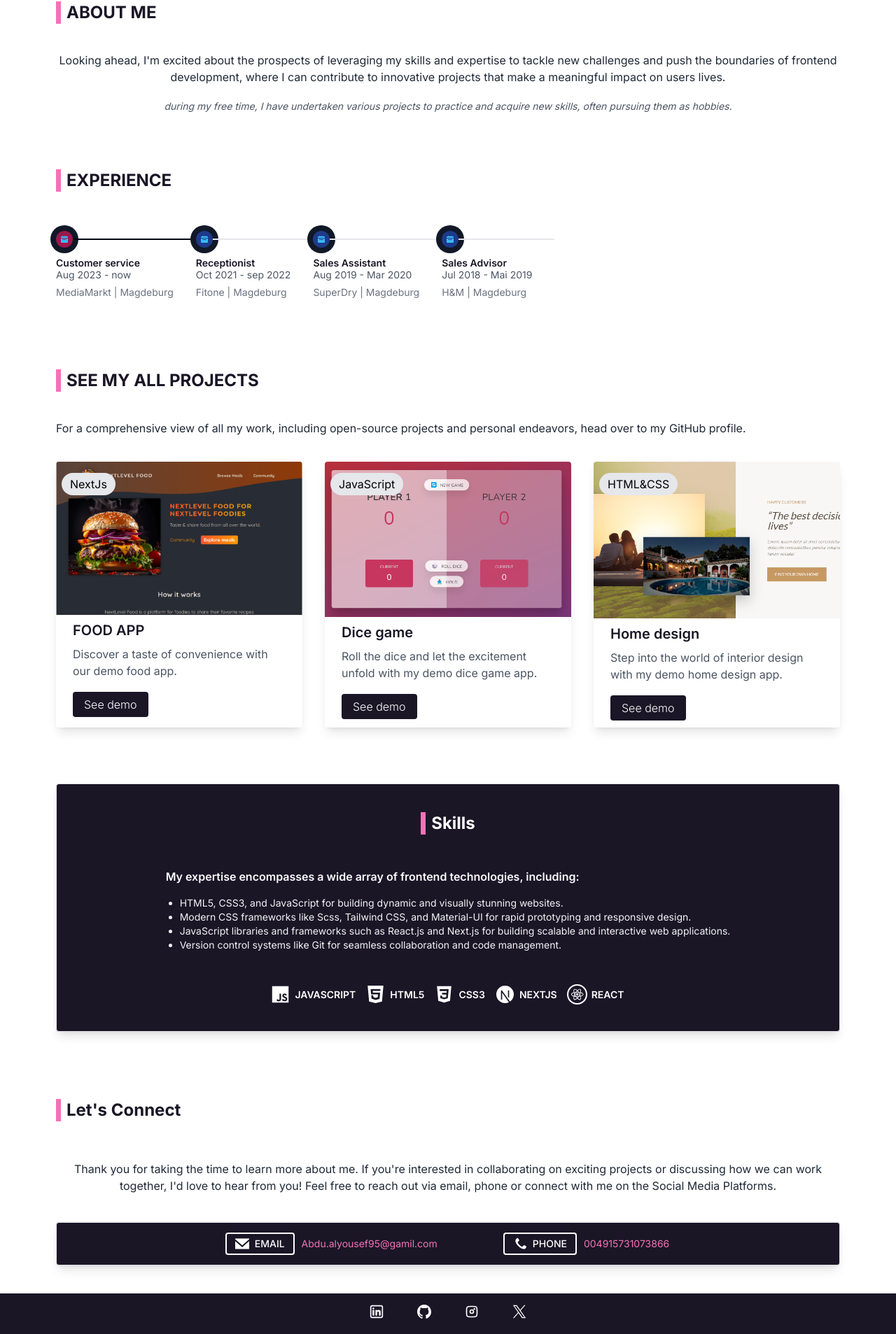
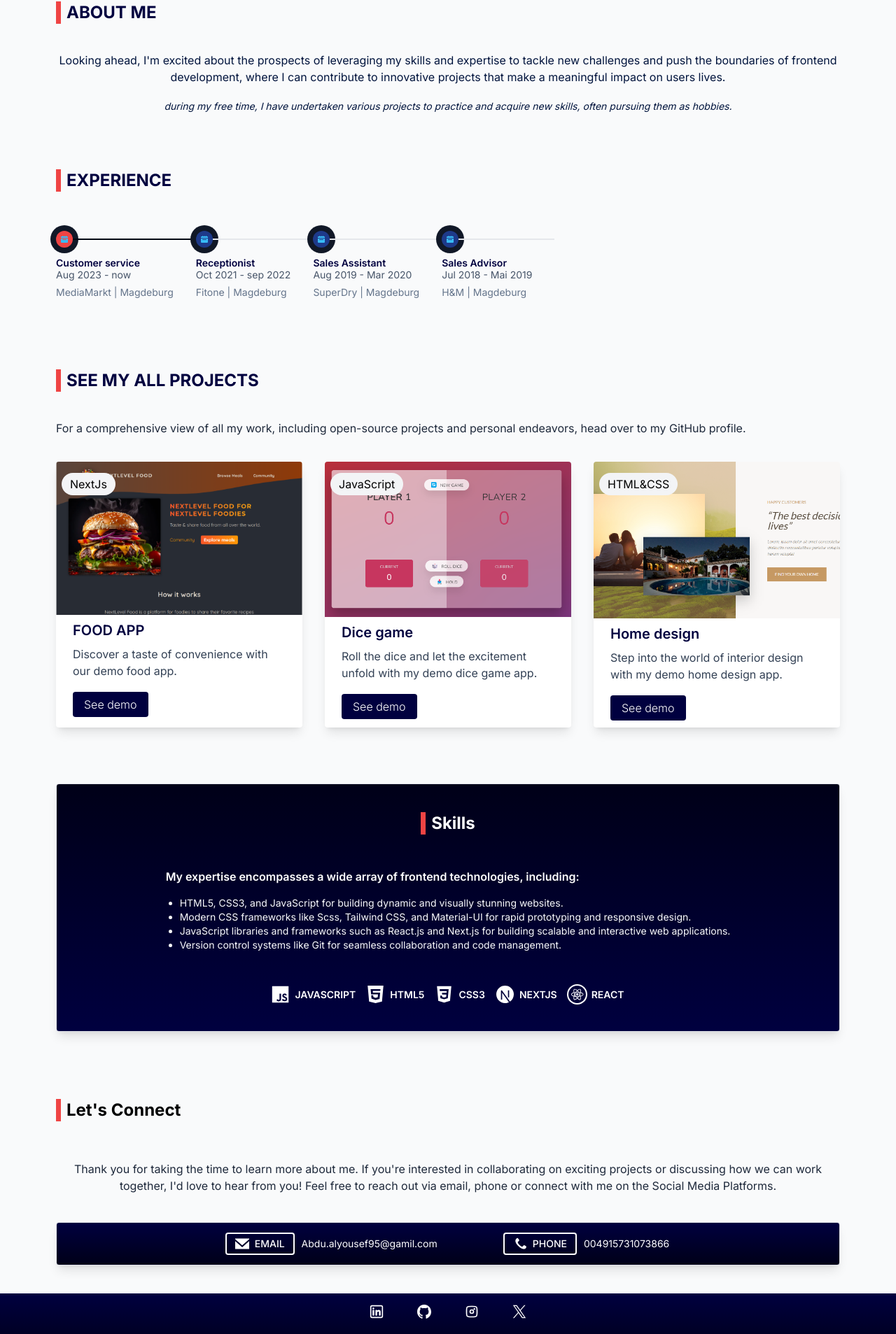
Before and after one commit to Abdu-alyousef/Portfolio_, a Next.js app: page / in a window 1280 px wide. Shown: the part 871-2778 px from the top of the page at 70% size. Built offline with nearby package versions, Linux system fonts and the light colour scheme.

Commit message:
Optimized layout

```diff
--- a/src/app/component/About.jsx
+++ b/src/app/component/About.jsx
@@ -5,26 +5,26 @@ export default function About() {
   return (
     <Container>
       <h1
-       className="font-bold text-2xl border-l-[7px] pl-2 border-pink-400 mb-10 mt-20 uppercase c-text">
+       className="font-bold text-2xl border-l-[7px] pl-2 border-red-500 mb-10 mt-20 uppercase text-[#00003f]">
         ABOUT ME
       </h1>
       <div className="flex flex-col gap-10">
         <div className="flex flex-col justify-center gap-5 items-center">
           {/* Hello, I&apos;m Abdu alyousef */}
-          <p className=" sm:text-center text-gray-800">
+          <p className=" sm:text-center text-[#00143d]">
             Looking ahead, I&apos;m excited about the prospects of leveraging my
             skills and expertise to tackle new challenges and push the
             boundaries of frontend development, where I can contribute to
             innovative projects that make a meaningful impact on users lives.
           </p>
 
-          <span className="italic text-sm mb-10 text-gray-600">
+          <span className="italic text-sm mb-10 text-[#00143d]">
             during my free time, I have undertaken various projects to practice
             and acquire new skills, often pursuing them as hobbies.
           </span>
         </div>
         <div>
-          <h1 className="font-bold text-2xl uppercase c-text border-l-[7px] pl-2 border-pink-400">
+          <h1 className="font-bold text-2xl uppercase text-[#00003f] border-l-[7px] pl-2 border-red-500">
             EXPERIENCE
           </h1>
 
@@ -32,7 +32,7 @@ export default function About() {
             <ol className="items-center sm:flex">
               <li className="relative mb-6 sm:mb-0">
                 <div className="flex items-center">
-                  <div className=" flex items-center justify-center w-6 h-6 rounded-full ring-0  bg-pink-800 sm:ring-8 ring-gray-900 shrink-0">
+                  <div className=" flex items-center justify-center w-6 h-6 rounded-full ring-0  bg-red-500 sm:ring-8 ring-gray-900 shrink-0">
                     <svg
                       className="w-2.5 h-2.5 text-sky-400"
                       aria-hidden="true"
@@ -46,13 +46,13 @@ export default function About() {
                   <div className="hidden sm:flex w-full  h-0.5 bg-gray-950"></div>
                 </div>
                 <div className="mt-3 sm:pe-8">
-                  <h3 className="text-sm font-semibold c-text">
+                  <h3 className="text-sm font-semibold text-[#00003f]">
                     Customer service
                   </h3>
-                  <time className="block mb-2 text-sm leading-none text-gray-600">
+                  <time className="block mb-2 text-sm leading-none text-slate-600">
                     Aug 2023 - now
                   </time>
-                  <p className="text-sm text-gray-500">
+                  <p className="text-sm text-slate-500">
                     MediaMarkt | Magdeburg
                   </p>
                 </div>
@@ -73,13 +73,13 @@ export default function About() {
                   <div className="hidden sm:flex w-full bg-gray-200 h-0.5 dark:bg-gray-700"></div>
                 </div>
                 <div className="mt-3 sm:pe-8">
-                  <h3 className="text-sm font-semibold c-text">
+                  <h3 className="text-sm font-semibold text-[#00003f]">
                     Receptionist
                   </h3>
-                  <time className="block mb-2 text-sm leading-none text-gray-600">
+                  <time className="block mb-2 text-sm leading-none text-slate-600">
                     Oct 2021 - sep 2022
                   </time>
-                  <p className="text-sm text-gray-500">
+                  <p className="text-sm text-slate-500">
                    Fitone | Magdeburg
                   </p>
                 </div>
@@ -100,13 +100,13 @@ export default function About() {
                   <div className="hidden sm:flex w-full bg-gray-200 h-0.5 dark:bg-gray-700"></div>
                 </div>
                 <div className="mt-3 sm:pe-8">
-                  <h3 className="text-sm font-semibold c-text">
+                  <h3 className="text-sm font-semibold text-[#00003f]">
                     Sales Assistant
                   </h3>
-                  <time className="block mb-2 text-sm leading-none text-gray-600">
+                  <time className="block mb-2 text-sm leading-none text-slate-600">
                     Aug 2019 - Mar 2020
                   </time>
-                  <p className="text-sm text-gray-500">
+                  <p className="text-sm text-slate-500">
                    SuperDry | Magdeburg
                   </p>
                 </div>
@@ -127,13 +127,13 @@ export default function About() {
                   <div className="hidden sm:flex w-full bg-gray-200 h-0.5 dark:bg-gray-700"></div>
                 </div>
                 <div className="mt-3 sm:pe-8">
-                  <h3 className="text-sm font-semibold c-text">
+                  <h3 className="text-sm font-semibold text-[#00003f]">
                     Sales Advisor
                   </h3>
-                  <time className="block mb-2 text-sm leading-none text-gray-600">
+                  <time className="block mb-2 text-sm leading-none text-slate-600">
                     Jul 2018 - Mai 2019
                   </time>
-                  <p className="text-sm text-gray-500">
+                  <p className="text-sm text-slate-500">
                    H&M | Magdeburg
                   </p>
                 </div>
--- a/src/app/component/Contact.jsx
+++ b/src/app/component/Contact.jsx
@@ -7,8 +7,8 @@ export default function Contact() {
       <div id="contact-section" className="mt-24 mb-10">
         <div className="flex flex-col gap-10">
           <div className="flex flex-col gap-4">
-            <h1 className="font-bold text-2xl mb-10 c-text border-l-[7px] pl-2 border-pink-400">Let&apos;s Connect</h1>
-            <p className="sm:text-center text-gray-800">
+            <h1 className="font-bold text-2xl mb-10 c-text border-l-[7px] pl-2 border-red-500">Let&apos;s Connect</h1>
+            <p className="sm:text-center text-slate-800">
               Thank you for taking the time to learn more about me. If
               you&apos;re interested in collaborating on exciting projects or
               discussing how we can work together, I&apos;d love to hear from
@@ -16,20 +16,20 @@ export default function Contact() {
               the Social Media Platforms.
             </p>
           </div>
-          <div className="flex flex-wrap justify-center gap-6 md:gap-16 lg:gap-24 rounded border c-bg shadow-lg py-4">
+          <div className="flex flex-wrap justify-center gap-6 md:gap-16 lg:gap-24 rounded border bg-gradient-to-t from-[#000018] to-[#00003f] shadow-lg py-4">
             <div className="flex items-center md:justify-between justify-center gap-3">
                 <div className="flex items-center gap-2 ring-white ring-2 py-1 px-3 rounded-sm">
               <Image src="/email.svg" alt="Logo" width={20} height={20} />
               <p className="font-medium text-white  uppercase text-sm">Email</p>
               </div>
-              <span className="cursor-pointer text-pink-400 text-sm transition hover:text-sky-400">Abdu.alyousef95@gamil.com</span>
+              <span className="no-underline  cursor-pointer text-white text-sm transition hover:no-underline hover:text-red-500">Abdu.alyousef95@gamil.com</span>
             </div>
             <div className="flex items-center justify-center gap-3">
                 <div className="flex items-center gap-2 ring-white ring-2 py-1 px-3 rounded-sm">
               <Image src="/call.svg" alt="Logo" width={20} height={20} />
               <p className="font-medium uppercase text-white  text-sm">PHONE</p>
               </div>
-              <span className="no-underline cursor-pointer text-pink-400 transition hover:text-sky-400  text-sm">004915731073866</span>
+              <span className="no-underline hover:no-underline cursor-pointer text-white transition hover:text-red-500  text-sm">004915731073866</span>
             </div>
           </div>
         </div>
--- a/src/app/component/Footer.jsx
+++ b/src/app/component/Footer.jsx
@@ -4,32 +4,32 @@ import Image from "next/image";
 
 export default function Footer() {
   return (
-    <div className="pt-2 pb-3 shadow-md c-bg">
+    <div className="pt-2 pb-3 shadow-md bg-gradient-to-t from-[#000018] to-[#00003f]">
       <div className="flex flex-col items-center gap-3">
         <div className="flex gap-8">
-          <div className="p-2 rounded-md hover:bg-pink-400 transition">
+          <div className="p-2 rounded-md hover:bg-red-500 transition">
             <Link href="#">
-              <Image src="/linkedin.svg" alt="Logo" width={20} height={20} />
+              <Image src="/linkedin.svg" alt="linkedin" width={20} height={20} />
             </Link>
           </div>
-          <div className="p-2 rounded-md hover:bg-pink-400 transition">
+          <div className="p-2 rounded-md hover:bg-red-500 transition">
             <Link href="#">
-              <Image src="/github.svg" alt="Logo" width={20} height={20} />
+              <Image src="/github.svg" alt="github" width={20} height={20} />
             </Link>
           </div>
-          <div className="p-2 rounded-md hover:bg-pink-400 transition">
+          <div className="p-2 rounded-md hover:bg-red-500 transition">
             <Link href="#">
-              <Image src="/insta.svg" alt="Logo" width={20} height={20} />
+              <Image src="/insta.svg" alt="insta" width={20} height={20} />
             </Link>
           </div>
-          <div className="p-2 rounded-md hover:bg-pink-400 transition">
+          <div className="p-2 rounded-md hover:bg-red-500 transition">
             <Link href="#">
-              <Image src="/x.svg" alt="Logo" width={20} height={20} />
+              <Image src="/x.svg" alt="x" width={20} height={20} />
             </Link>
           </div>
         </div>
 
-        <p className="text-gray-400 text-sm">
+        <p className="text-slate-400 text-sm">
           &copy; 2024 Abdu Alyousef. All rights reserved.
         </p>
       </div>
--- a/src/app/component/Project.jsx
+++ b/src/app/component/Project.jsx
@@ -9,26 +9,26 @@ export default function Project() {
     <Container>
       <div className="mt-20">
         <h2
-        className="text-2xl mb-10 font-bold uppercase c-text border-l-[7px] pl-2 border-pink-400">
+        className="text-2xl mb-10 font-bold uppercase text-[#00003f] border-l-[7px] pl-2 border-red-500">
           See my all Projects
         </h2>
-        <p className=" text-gray-800 mb-4">For a comprehensive view of all my work, including open-source projects and personal endeavors, head over to my GitHub profile.</p>
+        <p className=" text-slate-800 mb-4">For a comprehensive view of all my work, including open-source projects and personal endeavors, head over to my GitHub profile.</p>
         <div className="grid gap-8 sm:grid-cols-2 lg:grid-cols-3 pb-10">
           <div className="rounded overflow-hidden shadow-lg mt-5 relative bg-white">
             <Image src="/food.png" alt="food" width={600} height={400} />
             <div className="px-6 py-2">
-              <div className="font-semibold text-xl mb-2 c-text">FOOD APP</div>
-              <p className="text-gray-600 text-base">Discover a taste of convenience with our demo food app.</p>
+              <div className="font-semibold text-xl mb-2 text-[#00003f]">FOOD APP</div>
+              <p className="text-slate-700 text-base">Discover a taste of convenience with our demo food app.</p>
             </div>
             <div className="px-6 py-4">
               <Link
                 href="https://next-js-essential.vercel.app/"
                 target="_blank"
-                className="c-bg transition hover:bg-pink-400 text-white font-light py-2 px-4 rounded">
+                className="bg-[#00003f] transition hover:bg-red-500 text-white font-light py-2 px-4 rounded">
                 See demo
               </Link>
             </div>
-            <div className="absolute bg-gray-200 top-4 left-2 px-3 py-1 rounded-full">
+            <div className="absolute bg-gray-100 top-4 left-2 px-3 py-1 rounded-full">
               <span>
                 NextJs
               </span>
@@ -40,19 +40,19 @@ export default function Project() {
           <div className="rounded overflow-hidden shadow-lg mt-5 relative bg-white">
             <Image src="/dice.png" alt="dice" width={600} height={400} />
             <div className="px-6 py-2">
-              <div className="font-semibold text-xl mb-2 c-text">Dice game</div>
-              <p className="text-gray-600 text-base">Roll the dice and let the excitement unfold with my demo dice game app.</p>
+              <div className="font-semibold text-xl mb-2 text-[#00003f]">Dice game</div>
+              <p className="text-slate-700 text-base">Roll the dice and let the excitement unfold with my demo dice game app.</p>
             </div>
             <div className="px-6 py-4">
               <Link
                 href="https://abdu-alyousef.github.io/dice/"
                 target="_blank"
-                className="c-bg transition hover:bg-pink-400 text-white font-light py-2 px-4 rounded"
+                className="bg-[#00003f] transition hover:bg-red-500 text-white font-light py-2 px-4 rounded"
               >
                 See demo
               </Link>
             </div>
-            <div className="absolute bg-gray-200 top-4 left-2 px-3 py-1 rounded-full">
+            <div className="absolute bg-gray-100 top-4 left-2 px-3 py-1 rounded-full">
               <span>
                 JavaScript
               </span>
@@ -67,20 +67,20 @@ export default function Project() {
               height={400}
             />
             <div className="px-6 py-2">
-              <div className="font-semibold text-xl mb-2 c-text">Home design</div>
-              <p className="text-gray-600 text-base">Step into the world of interior design with my demo home design app.</p>
+              <div className="font-semibold text-xl mb-2 text-[#00003f]">Home design</div>
+              <p className="text-slate-700 text-base">Step into the world of interior design with my demo home design app.</p>
             </div>
             <div className="px-6 py-4">
               <Link
               id="skills-section"
                 href="https://abdu-alyousef.github.io/dream-home/"
                 target="_blank"
-                className="c-bg transition hover:bg-pink-400 text-white font-light py-2 px-4 rounded"
+                className="bg-[#00003f] transition hover:bg-red-500 text-white font-light py-2 px-4 rounded"
               >
                 See demo
               </Link>
             </div>
-            <div className="absolute bg-gray-200 top-4 left-2 px-3 py-1 rounded-full">
+            <div className="absolute bg-gray-100 top-4 left-2 px-3 py-1 rounded-full">
               <span>HTML&CSS</span>
             </div>
           </div>
--- a/src/app/component/Skills.jsx
+++ b/src/app/component/Skills.jsx
@@ -5,11 +5,11 @@ export default function Skills  () {
     return (
         <Container>
         <div  className="mt-10">
-            <div className="border flex flex-col items-center gap-12 py-10 rounded overflow-hidden shadow-lg c-bg ">
-                <h1 className="font-bold text-2xl uppercase- text-white border-l-[7px] pl-2 border-pink-400">Skills</h1>
+            <div className="border flex flex-col items-center gap-12 py-10 rounded overflow-hidden shadow-lg bg-gradient-to-b from-[#000018] to-[#00003f]">
+                <h1 className="font-bold text-2xl uppercase- text-white border-l-[7px] pl-2 border-red-500">Skills</h1>
                 <div className="flex flex-col gap-4 px-6">
-                <p className="font-semibold text-gray-50">My expertise encompasses a wide array of frontend technologies, including:</p>
-                <ul className="list-disc text-gray-100 text-sm pl-5">
+                <p className="font-semibold text-white">My expertise encompasses a wide array of frontend technologies, including:</p>
+                <ul className="list-disc text-gray-50 text-sm pl-5">
                     <li>HTML5, CSS3, and JavaScript for building dynamic and visually stunning websites.</li>
                     <li>Modern CSS frameworks like Scss, Tailwind CSS, and Material-UI for rapid prototyping and responsive design.</li>
                     <li>JavaScript libraries and frameworks such as React.js and Next.js for building scalable and interactive web applications.</li>
--- a/src/app/component/navbar/Logo.jsx
+++ b/src/app/component/navbar/Logo.jsx
@@ -4,10 +4,10 @@ export default function Logo() {
   return (
     <div className="">
       <div
-        className="text-sm c-bg p-1 border-[2px] border-white font-semibold rounded-md flex items-center justify-center"
+        className="text-sm bg-gradient-to-b from-[#000018] to-[#00003f] p-1 border-[2px] border-white font-semibold rounded-md flex items-center justify-center"
       >
         <span className="text-white mr-1">Abdu</span>
-        <span className="w-12 h-8 rounded bg-white c-text flex items-center justify-center">
+        <span className="w-12 h-8 rounded bg-white text-[#00003f] flex items-center justify-center">
           .dev
         </span>
       </div>
--- a/src/app/component/navbar/UserMenu.jsx
+++ b/src/app/component/navbar/UserMenu.jsx
@@ -109,7 +109,7 @@ export default function UserMenu() {
           variants={listVariants}
           initial="closed"
           animate="opened"
-          className="absolute top-0 left-0 w-screen h-screen c-bg text-white flex flex-col items-center justify-center text-4xl gap-8"
+          className="absolute top-0 left-0 w-screen h-screen  bg-gradient-to-b from-[#000018] to-[#00003f] text-white flex flex-col items-center justify-center text-4xl gap-8"
         >
           {links.map((link) => (
             <motion.div variants={listItemVariants} key={link.title}>
--- a/src/app/globals.css
+++ b/src/app/globals.css
@@ -8,12 +8,3 @@ body,
   height: 100%;
 
 }
-
-
-.c-bg{
-  background-color: #1a1626;
-}
-.c-text {
-  /* color: #8dcffc; */
-  color: #1a1626;
-}
--- a/src/app/layout.js
+++ b/src/app/layout.js
@@ -12,7 +12,7 @@ export const metadata = {
 export default function RootLayout({ children }) {
   return (
     <html lang="en">
-      <body className={inter.className}>
+              <body className={`${inter.className} bg-gray-50`}>
         <Navbar/>
         {children}
         </body>
```
Also changed, not shown: src/app/component/Main.jsx (+5 -4 lines), src/app/component/navbar/Navbar.jsx (+6 -6 lines), public/Header-2.png (added).
